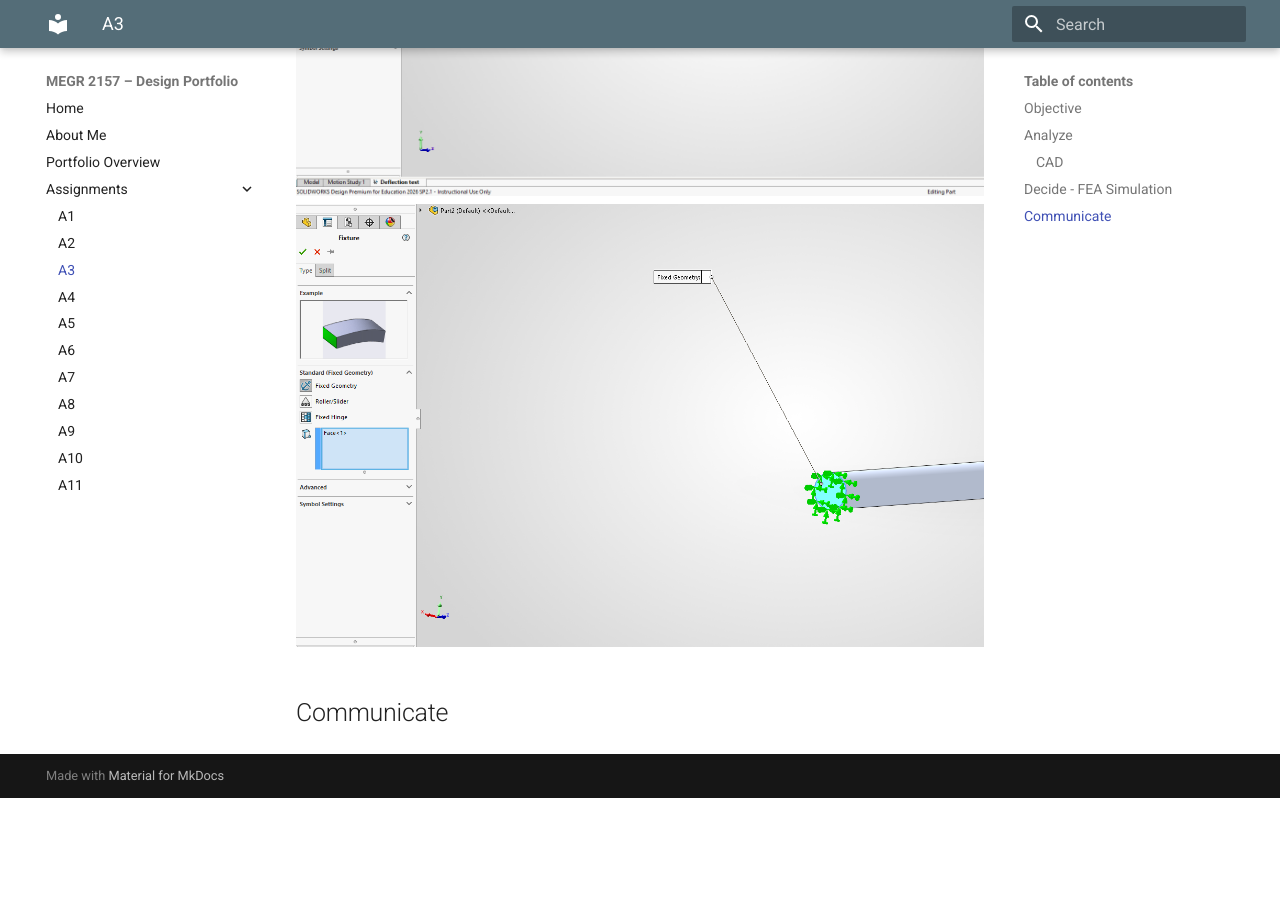
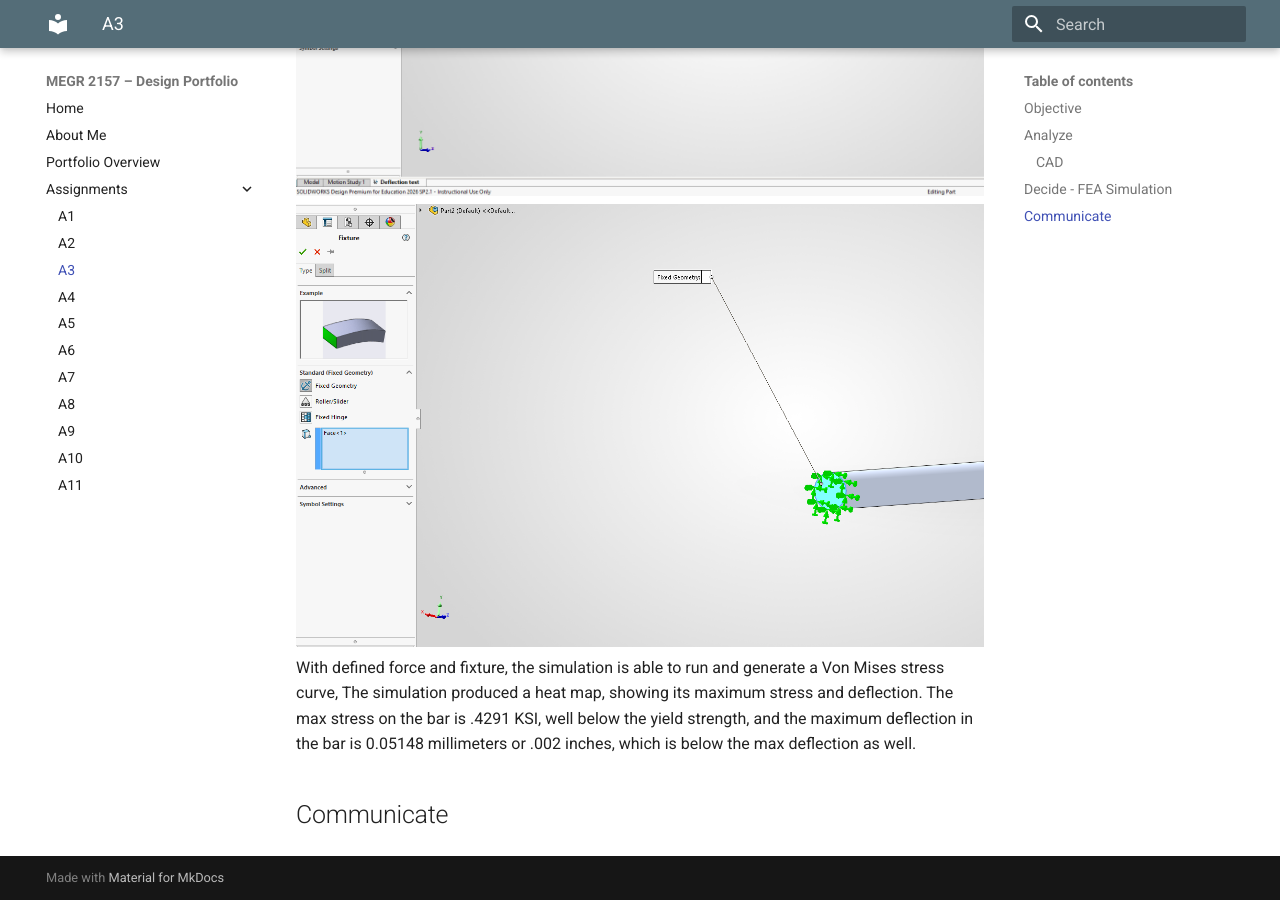
Before and after one commit to ajchiocca/megr2157-portfolio, an MkDocs documentation site: the page built from docs/assignments/A03/index.md, in a window 1280 px wide and 900 px high, scrolled down 2598 px. Built offline with MkDocs 1.6.1 and Material for MkDocs 9.7.7, drawn with Linux system fonts in a browser that asks for light colours; before the commit the page ends 3396 px from its top, so only the background shows below that.

Commit message:
Document FEA simulation results and analysis
Added results of FEA simulation including stress and deflection values.

```diff
--- a/docs/assignments/A03/index.md
+++ b/docs/assignments/A03/index.md
@@ -21,4 +21,5 @@ I've chosen the applied force to be 400 pounds, the diameter of the cross sectio
 For the FEA simulation, I added the applied force of 400 to the right end of the bar, and the other end a fixed geometry to emulate the wall in the original figure. Both are required to run a functional simulation on the bar.
 ![AppF](AppF.png)
 ![FixGeo](FixGeo.png)
+With defined force and fixture, the simulation is able to run and generate a Von Mises stress curve, The simulation produced a heat map, showing its maximum stress and deflection. The max stress on the bar is .4291 KSI, well below the yield strength, and the maximum deflection in the bar is 0.05148 millimeters or .002 inches, which is below the max deflection as well.
 ## Communicate
```
